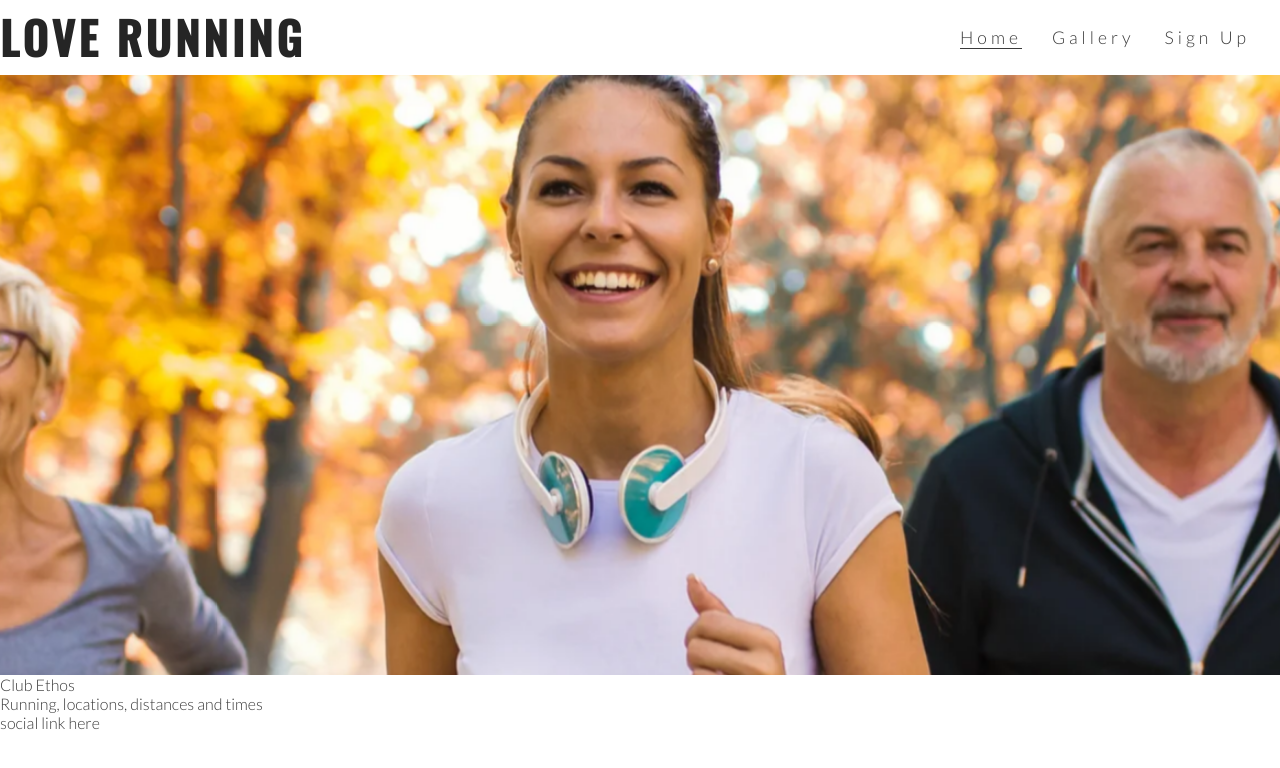
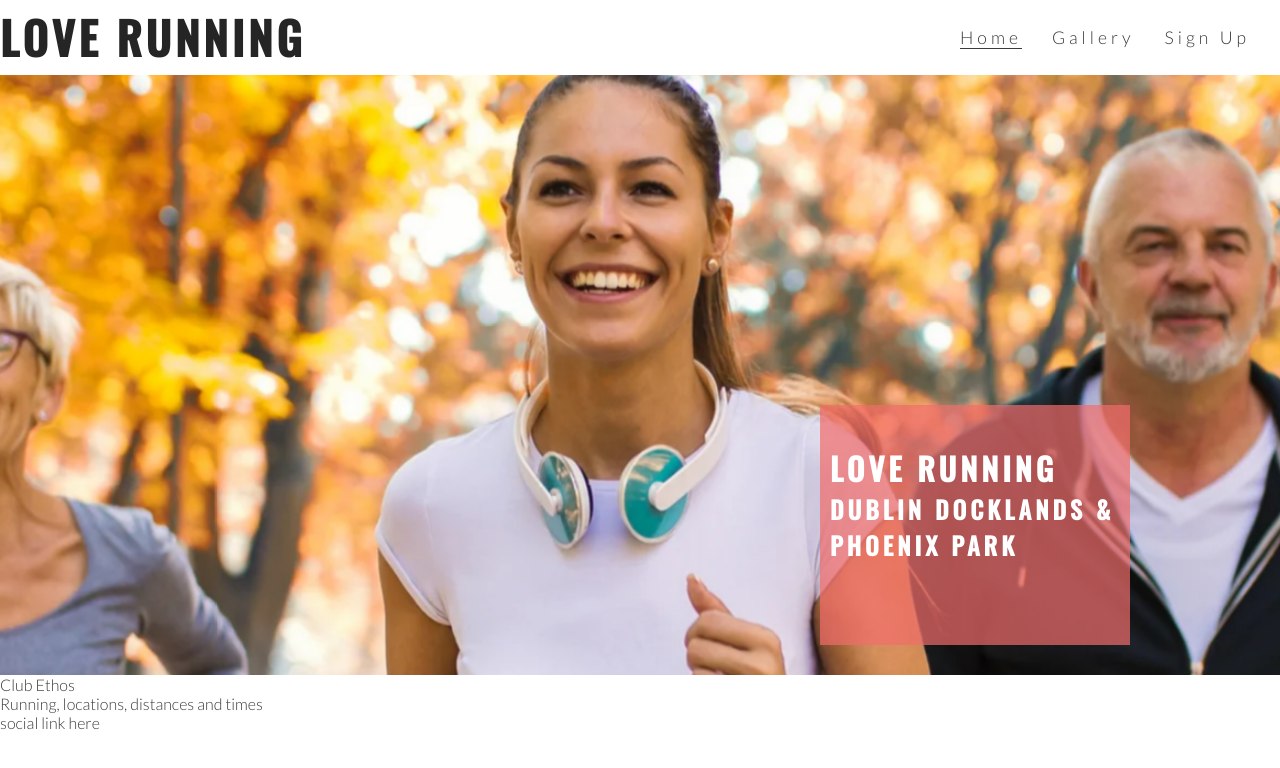
Before and after one commit to Blignaut24/love-running, a plain HTML site: page index.html in a window 1280 px wide. Drawn offline with nearby package versions, Linux system fonts and the light colour scheme.

Commit message:
Add cover text and style

```diff
--- a/assets/css/style.css
+++ b/assets/css/style.css
@@ -56,12 +56,17 @@ h1, h2 {
     border-bottom: 1px solid #3a3a3a;
 }
 
-/* hero image */
+/* hero image and cover-text */
 
 #hero-outer {
     height: 600px;
     width: 100%;
     overflow: hidden;
+    position: relative
+}
+
+#cover-text, #cover-text h2 {
+    color: #fff;
 }
 
 #hero-image {
@@ -82,3 +87,23 @@ transform: scale(1);
         transform: scale(1.1);
     }
 }
+
+#cover-text {
+    font-size: 130%;
+    font-family: Oswald, sans-serif;
+    text-transform: uppercase;
+    letter-spacing: 4px;
+
+    width: 300px;
+    height: 200px;
+
+    padding-top: 40px;
+    padding-left: 10px;
+
+    background-color: rgba(241, 109, 107, .7);
+
+    bottom: 30px;
+    right: 150px;
+
+    position: absolute;
+}
--- a/index.html
+++ b/index.html
@@ -32,6 +32,10 @@
     </header>
     <section id="hero-outer">
         <div id="hero-image"></div>
+        <div id="cover-text">
+          <h2>Love Running</h2>
+          <h3>Dublin Docklands & Phoenix Park</h3>
+        </div>
     </section>
     <section>
         Club Ethos
```
